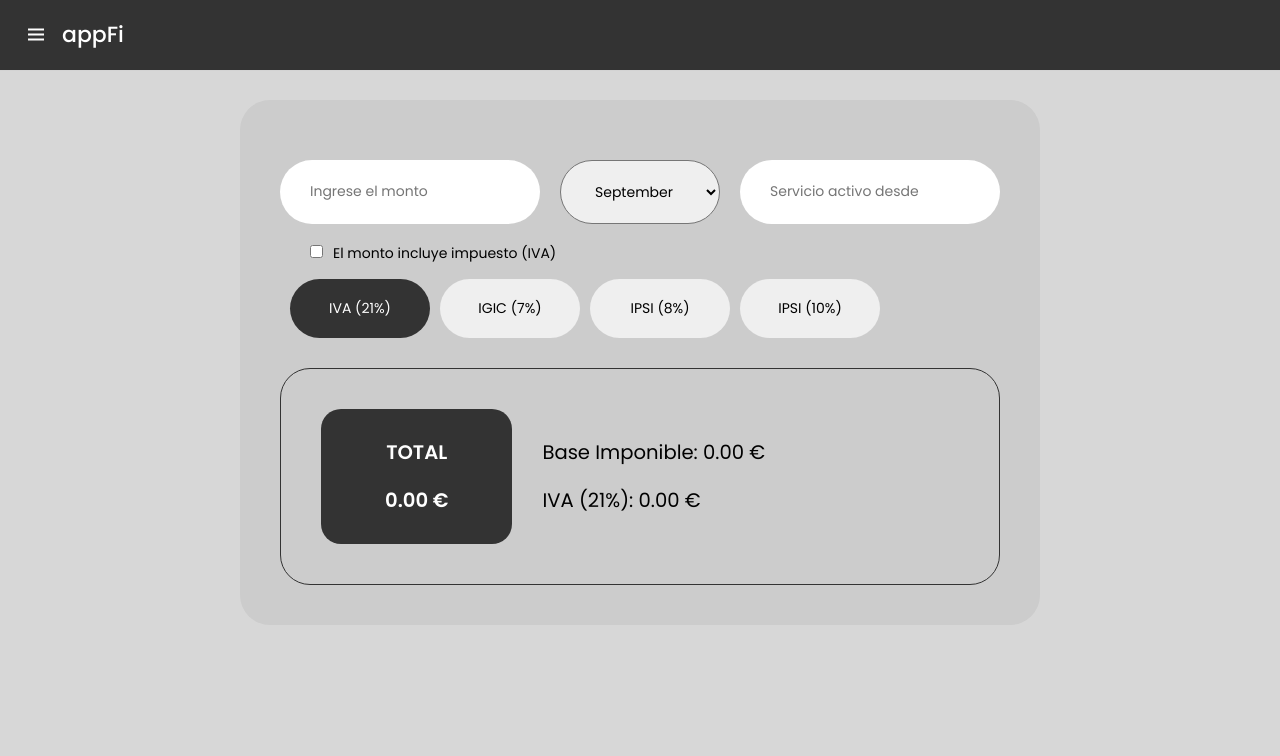
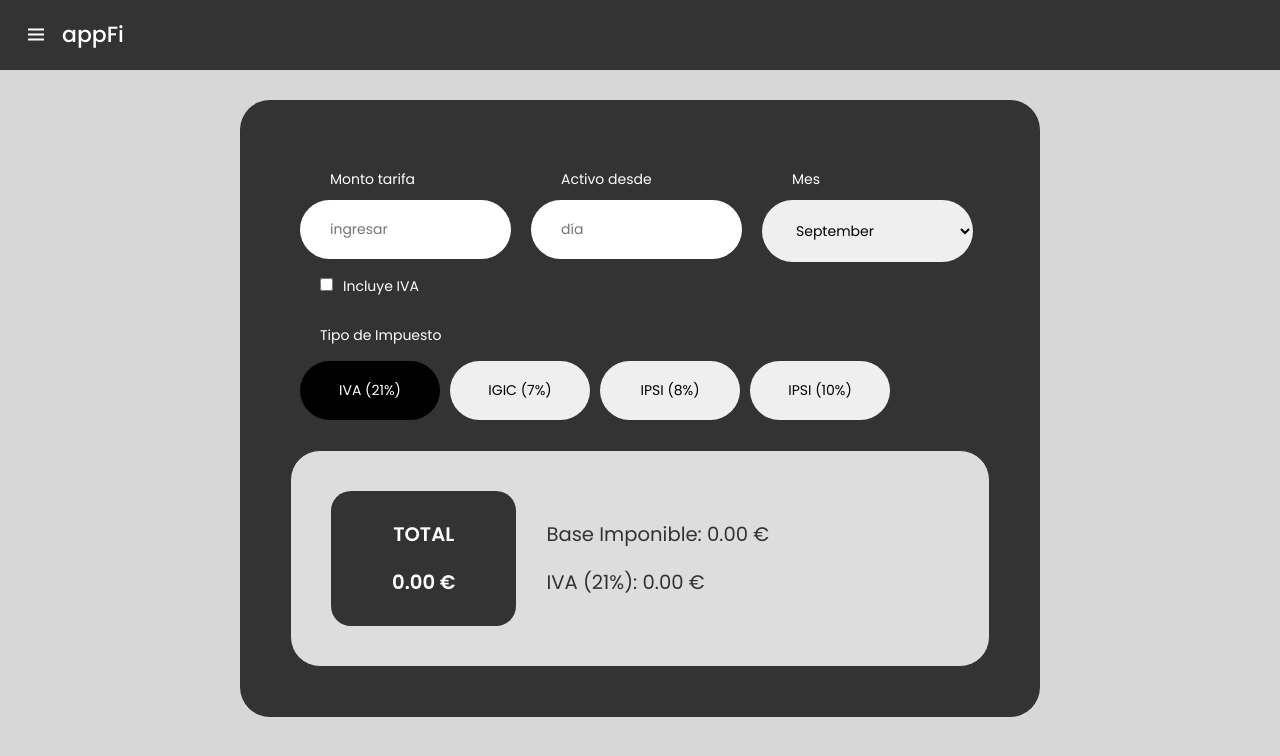
Before and after one commit to PzerDev/appIncidenciasFi, a React (Create React App) app: page /appIncidenciasFi/build/calculadora in a window 1280 px wide. Shown: the top 756 px of the page. Built offline with nearby package versions, Linux system fonts and the light colour scheme.

Commit message:
v2.1.1 appFi

```diff
--- a/src/componentes/Calculadora/Calculadora.css
+++ b/src/componentes/Calculadora/Calculadora.css
@@ -1,14 +1,15 @@
 .contenedor-calculadora {
-    background-color: #ccc;
+    background-color: #333;
     margin: 100px auto;
     max-width: 800px;
     height: auto;
     border-radius: 30px;
-    padding: 40px;
+    padding: 50px;
+    color: #fff;
 }
-.contenedor-calculadora label {
+/* .contenedor-calculadora label {
     margin-left: 30px;
-}
+} */
 .contenedor-calculadora label input {
     margin-right: 10px;
 }
@@ -17,26 +18,45 @@
     /* padding: 40px; */
 }
 
-.contenedor-calculadora .contenedorCatTicket label {
+.contenedor-calculadora .contenedorCatTicket label,
+.contenedor-calculadora label {
     margin-left: 30px;
+    /* font-weight: bold; */
+}
+.margin-bot {
+    margin-bottom: 30px;
+    display: block;
 }
 .monto-impuesto {
     display: flex;
 }
-.monto-impuesto input {
+.monto-impuesto div {
+    padding: 20px 10px 15px;
+    width: 33%;
+}
+.monto-impuesto div input {
     width: 100%;
     padding: 20px 30px;
     border-radius: 32px;
-    margin: 20px 0;
+    margin-top: 10px;
+    /* margin: 10px 15px 20px 20px;  */
     border: none;
+}
+input[type=number]::-webkit-inner-spin-button,
+input[type=number]::-webkit-outer-spin-button {
+  -webkit-appearance: none;
+  margin: 0;
 }
 .monto-impuesto select {
     padding: 20px 30px;
-    margin: 20px;
+    /* margin: 20px 0; */
     border-radius: 40px;
+    margin-top: 10px;
+    border: none;
+    width: 100%;
 }
 .monto-impuesto input:focus {
-    border: 2px solid #333;
+    /* border: 2px solid #333; */
 }
 
 .contenedor-impuesto-principal {
@@ -45,6 +65,7 @@
     border-radius: 30px;
     border: 1px solid #333;
     margin-top: 30px;
+    background: #ddd;
 }
 .contenedor-impuesto {
     display: flex;
@@ -79,12 +100,12 @@
     flex-shrink: 0
 }
 .contenedor-impuesto-seleccion button:hover {
-    background-color: #333;
+    background-color: #808080;
     color: #fff
 }
 .contenedor-impuesto-seleccion button.selected {
-    background-color: #333;
-    color: white;
+    background-color: #000;
+    color: #fff;
   }
 .impuesto-total {
     font-weight: normal;
@@ -94,6 +115,7 @@
 .contenedor-base-imponible {
     padding: 20px;
     width: 70%;
+    color: #333;
 }
 
 .contenedor-base-imponible div {
--- a/src/componentes/Calculadora/Calculadora.js
+++ b/src/componentes/Calculadora/Calculadora.js
@@ -1,20 +1,36 @@
 import React, { useState } from 'react';
 import './Calculadora.css';
 
-function MontoInput({ setMonto }) {
+function MontoInput({ monto, setMonto }) {
   const [mes, setMes] = useState(new Date().getMonth() + 1);
-  // const [mes, setMonth] = useState(1);
+  const [montoTarifa, setMontoTarifa] = useState();
   const [diasProporcional, setDiasProporcional] = useState();
   const [ano, setAno] = useState(new Date().getFullYear());
 
   const handleMontoChange = (event) => {
-    setMonto(parseFloat(event.target.value));
+    const nuevoValor = event.target.value;
+
+    // Eliminar todo lo que no sean números o puntos
+    const valorLimpio = nuevoValor.replace(/[^0-9.]/g, '');
+
+    // Limitar a un solo punto decimal y convertir a número
+    const valorConUnPunto = parseFloat(valorLimpio.replace(/\./g, '.').slice(0, valorLimpio.indexOf('.') + 4));
+
+    // Asegurar que el valor esté entre 0 y 999.99
+    const valorFinal = Math.min(Math.max(valorConUnPunto, 0), 999.99);
+
+    setMonto(valorFinal);
+    setMontoTarifa(valorFinal);
   };
 
   const handleProporcionalChange = (event) => {
-    setDiasProporcional(parseFloat(event.target.value));
-    const proporcional = ((getDaysInMonth(ano, mes) + 1 - parseFloat(event.target.value)) / getDaysInMonth(ano, mes)) * document.querySelectorAll('.monto-impuesto input')[0].value;
+    const nuevoValor = event.target.value.replace(/\D/g, ''); // Elimina cualquier carácter que no sea un número
+    if (nuevoValor <= getDaysInMonth(ano, mes)) {
+      setDiasProporcional(parseFloat(nuevoValor));
+      // setValor(nuevoValor);
+      const proporcional = ((getDaysInMonth(ano, mes) + 1 - parseFloat(nuevoValor)) / getDaysInMonth(ano, mes)) * document.querySelectorAll('.monto-impuesto input')[0].value;
       setMonto(proporcional);
+    }
   }
 
   const handleMesChange = (event) => {
@@ -31,7 +47,27 @@ function MontoInput({ setMonto }) {
 
   return (
     <div className='monto-impuesto'>
-      <input type="number" placeholder="Ingrese el monto" onChange={handleMontoChange} />
+      <div>
+        <label>Monto tarifa</label>
+        <input type="number" placeholder="ingresar"
+        onChange={handleMontoChange}
+        value={montoTarifa} />
+      </div>
+      <div>
+        <label>Activo desde</label>
+        <input type="number" placeholder="día"
+        onChange={handleProporcionalChange}
+        max={getDaysInMonth(ano, mes)}
+        min={1}
+        value={diasProporcional}
+        onKeyPress={(event) => {
+          if (!/[0-9]/.test(event.key)) {
+            event.preventDefault();
+          }
+        }}/>
+      </div>
+      <div>
+        <label>Mes</label>
         <select value={mes} onChange={handleMesChange}>
           {Array.from({ length: 12 }, (_, index) => index + 1).map(mes => (
             <option key={mes} value={mes}>
@@ -39,7 +75,7 @@ function MontoInput({ setMonto }) {
             </option>
           ))}
         </select>
-      <input type="number" placeholder="Servicio activo desde" onChange={handleProporcionalChange} />
+      </div>
     </div>
   );
 }
@@ -50,6 +86,8 @@ function TipoImpuesto({ tipoImpuesto, setTipoImpuesto }) {
   };
 
   return (
+    <>
+      <label>Tipo de Impuesto</label>
       <div className='contenedor-impuesto-seleccion'>
         <button
           className={tipoImpuesto === 'IVA (21%)' ? 'selected' : ''}
@@ -64,6 +102,7 @@ function TipoImpuesto({ tipoImpuesto, setTipoImpuesto }) {
           className={tipoImpuesto === 'IPSI (10%)' ? 'selected' : ''}
           onClick={() => setTipoImpuesto('IPSI (10%)')}>IPSI (10%)</button>
       </div>
+    </>
   );
 }
 
@@ -100,9 +139,9 @@ function Calculadora() {
   return (
     <div className='contenedor-calculadora'>
       <MontoInput setMonto={setMonto} />
-      <label>
+      <label className='margin-bot'>
         <input type="checkbox" checked={incluyeImpuesto} onChange={() => setIncluyeImpuesto(!incluyeImpuesto)} />
-        El monto incluye impuesto (IVA)
+        Incluye IVA
       </label>
       <TipoImpuesto tipoImpuesto={tipoImpuesto} setTipoImpuesto={setTipoImpuesto} />
       <div className='contenedor-impuesto-principal'>
```
Also changed, not shown: 12 other files (tests, documents, lock files or other folders). Lines whose indentation alone changed are shown as unchanged.
